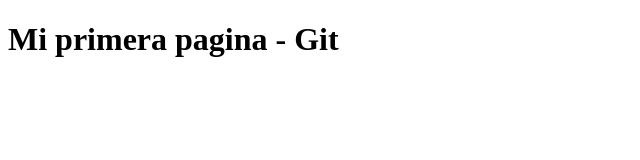
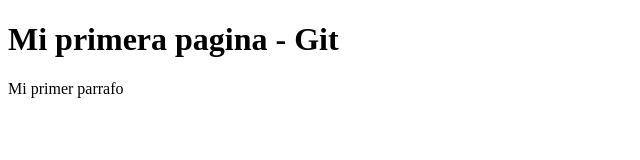
Before and after one commit to JesusFz93/ejercicio-git, a plain HTML site: page index.html in a window 1280 px wide. Shown: the whole page, without its empty margins (0-640 px from the left). Drawn offline with Linux system fonts and the light colour scheme.

Commit message:
agregue un parrafo

```diff
--- a/index.html
+++ b/index.html
@@ -9,5 +9,8 @@
     <header>
       <h1>Mi primera pagina - Git</h1>
     </header>
+    <main>
+      <p>Mi primer parrafo</p>
+    </main>
   </body>
 </html>
```
